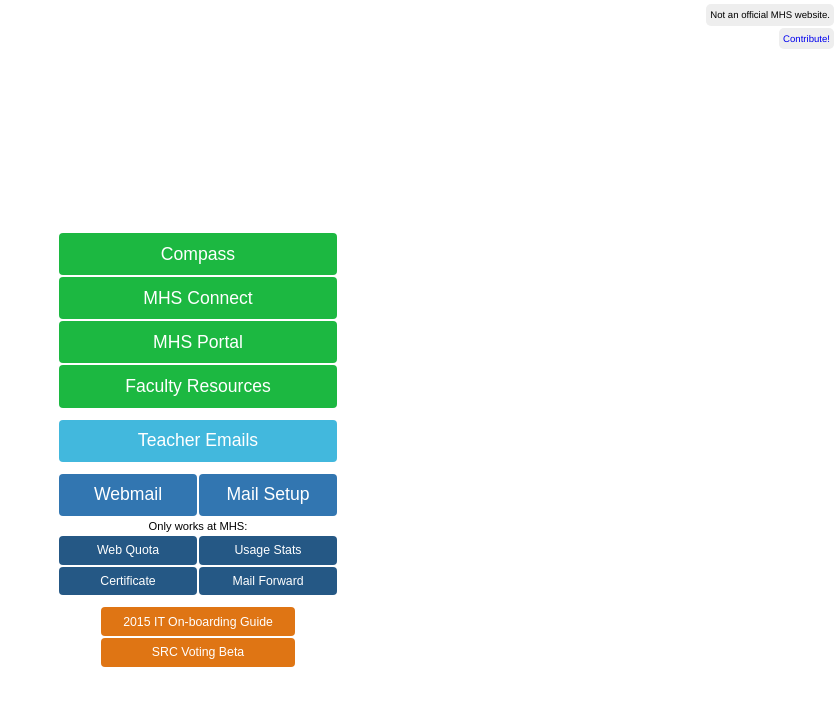
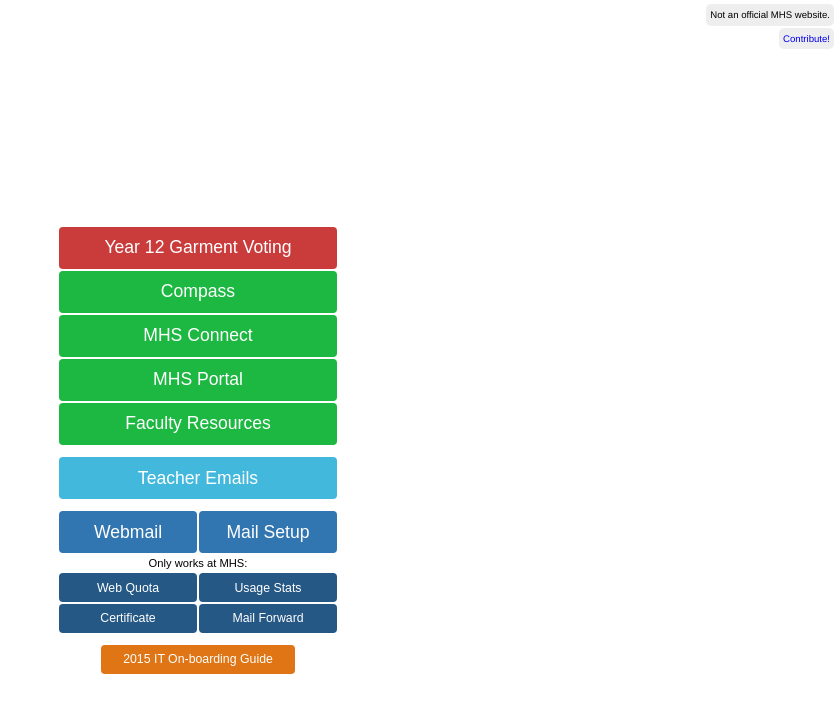
Before and after one commit to mhslinks/mhslinks.github.io, a Jekyll site: the page built from index.html, in a window 1280 px wide. Shown: the top 713 px of the page, without its empty margins (442-1280 px from the left). Built offline with Jekyll 4.4.1, drawn with Linux system fonts in a browser that asks for light colours.

Commit message:
removed beta voting link, added year 12 garment voting link

```diff
--- a/_data/links.yml
+++ b/_data/links.yml
@@ -1,3 +1,8 @@
+- name: Year 12 Garment Voting
+  url: http://128.199.218.2/limesurvey/index.php/542967?lang=en
+  size: 1-1
+  colour: red
+
 - name: Compass
   url: https://mhs.vic.jdlf.com.au
   size: 1-1
--- a/_data/narrowlinks.yml
+++ b/_data/narrowlinks.yml
@@ -2,8 +2,3 @@
   url: http://media.wix.com/ugd/c76c88_d398c15d0f8f4da0a1f59b72f2107d6b.pdf
   size: 1-1
   colour: orange
-
-- name: SRC Voting Beta
-  url: http://128.199.218.2/limesurvey
-  size: 1-1
-  colour: orange
```
